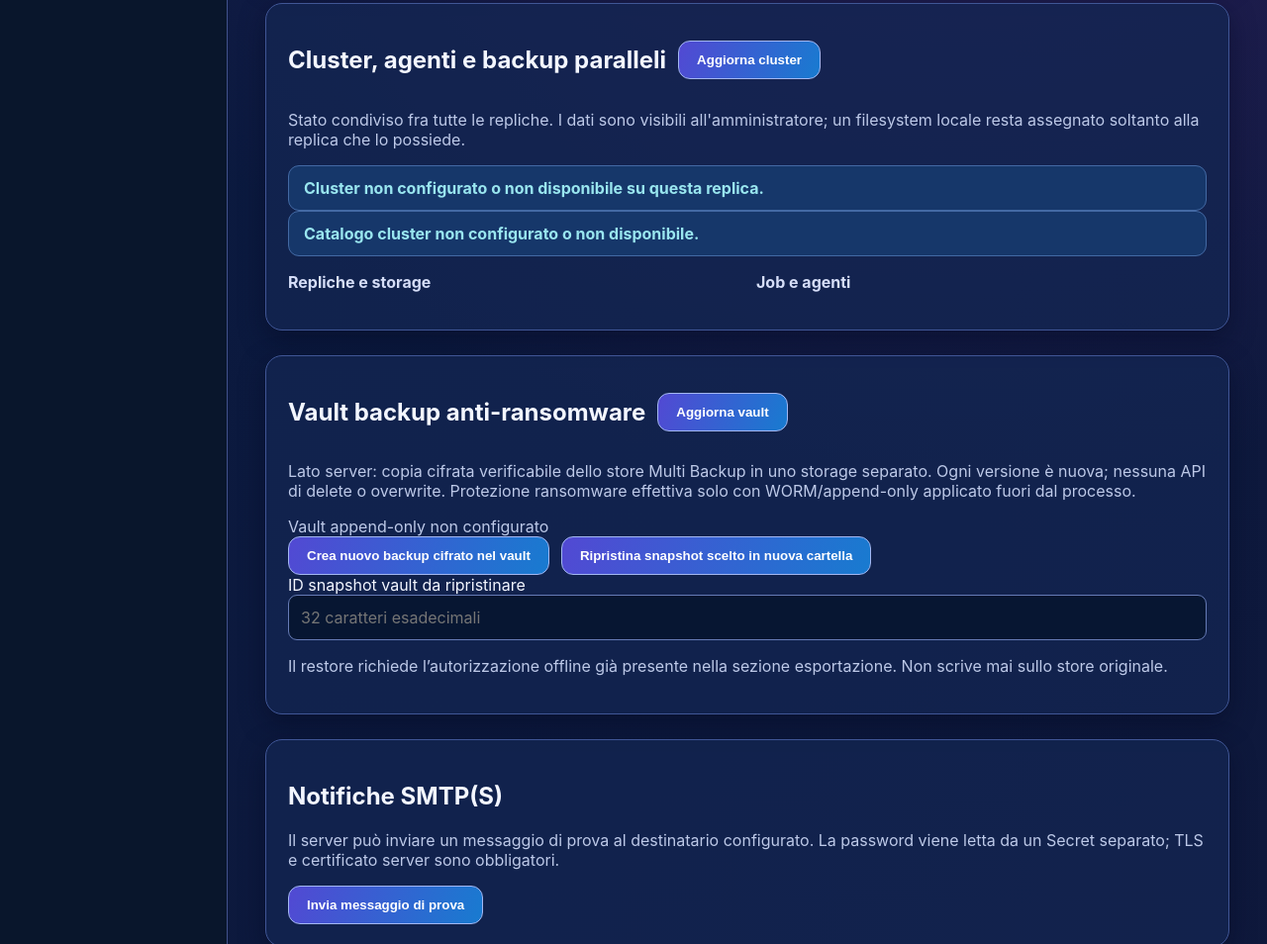
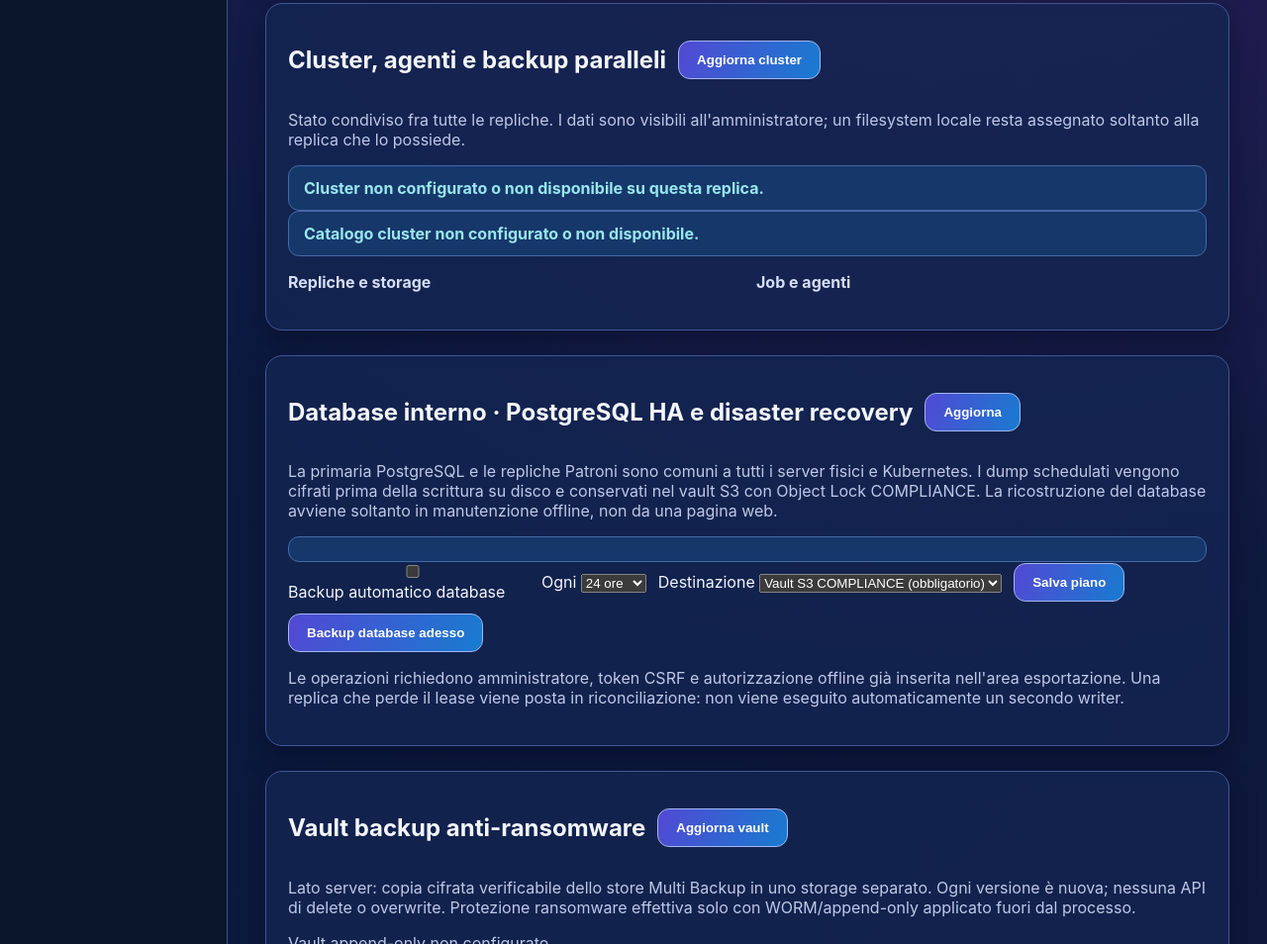
Before and after one commit to desalvo/multi-backup, a plain HTML site: page rust-server/public/index.html in a window 1280 px wide. Shown: the part 455-1409 px from the top of the page at 99% size. Drawn offline with Linux system fonts and the light colour scheme; no server answers.

Commit message:
r062: expose PostgreSQL HA replica health and encrypted DB schedule options in server web UI

```diff
--- a/rust-server/public/index.html
+++ b/rust-server/public/index.html
@@ -18,6 +18,37 @@ un filesystem locale resta assegnato soltanto alla replica che lo possiede.</p>
 <div><h3>Repliche e storage</h3><div id="cluster-replicas"></div><div id="cluster-storage"></div></div>
 <div><h3>Job e agenti</h3><div id="cluster-jobs"></div><div id="cluster-agents"></div></div>
 </div>
+</section>
+<section id="internal-db">
+<div class="controls"><h2>Database interno · PostgreSQL HA e disaster recovery</h2>
+<button id="internal-db-refresh" type="button">Aggiorna</button></div>
+<p class="muted">La primaria PostgreSQL e le repliche Patroni sono comuni a tutti i server fisici
+e Kubernetes. I dump schedulati vengono cifrati prima della scrittura su disco
+e conservati nel vault S3 con Object Lock COMPLIANCE. La ricostruzione del
+database avviene soltanto in manutenzione offline, non da una pagina web.</p>
+<div id="internal-db-health" role="status" class="cluster-summary"></div>
+<div id="internal-db-standbys" class="cluster-columns"></div>
+<div class="controls">
+<label><input id="internal-db-enabled" type="checkbox"> Backup automatico database</label>
+<label>Ogni
+<select id="internal-db-interval">
+<option value="60">1 ora</option>
+<option value="360">6 ore</option>
+<option value="720">12 ore</option>
+<option value="1440" selected>24 ore</option>
+<option value="10080">7 giorni</option>
+</select></label>
+<label>Destinazione
+<select id="internal-db-target"><option value="s3_worm">Vault S3 COMPLIANCE (obbligatorio)</option></select>
+</label>
+<button id="internal-db-save" type="button">Salva piano</button>
+<button id="internal-db-run" type="button">Backup database adesso</button>
+</div>
+<p class="muted">Le operazioni richiedono amministratore, token CSRF e autorizzazione offline
+già inserita nell'area esportazione. Una replica che perde il lease viene posta in
+riconciliazione: non viene eseguito automaticamente un secondo writer.</p>
+<div id="internal-db-feedback" role="status"></div>
+<div id="internal-db-history"></div>
 </section>
 <section id="immutable-vault">
 <div class="controls"><h2>Vault backup anti-ransomware</h2><button id="vault-refresh" type="button">Aggiorna vault</button></div>
```
